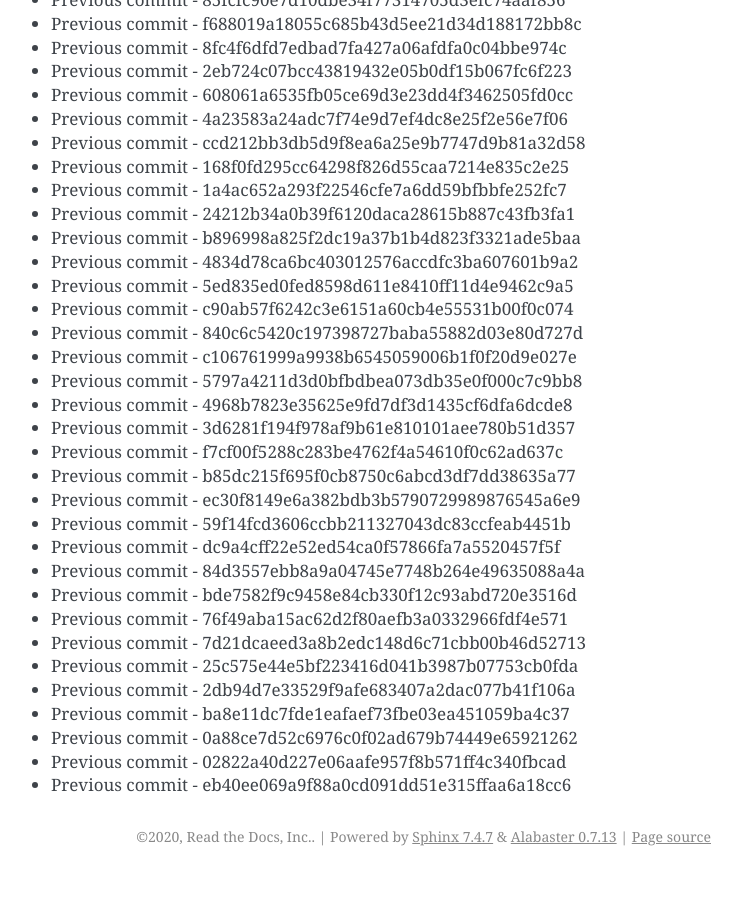
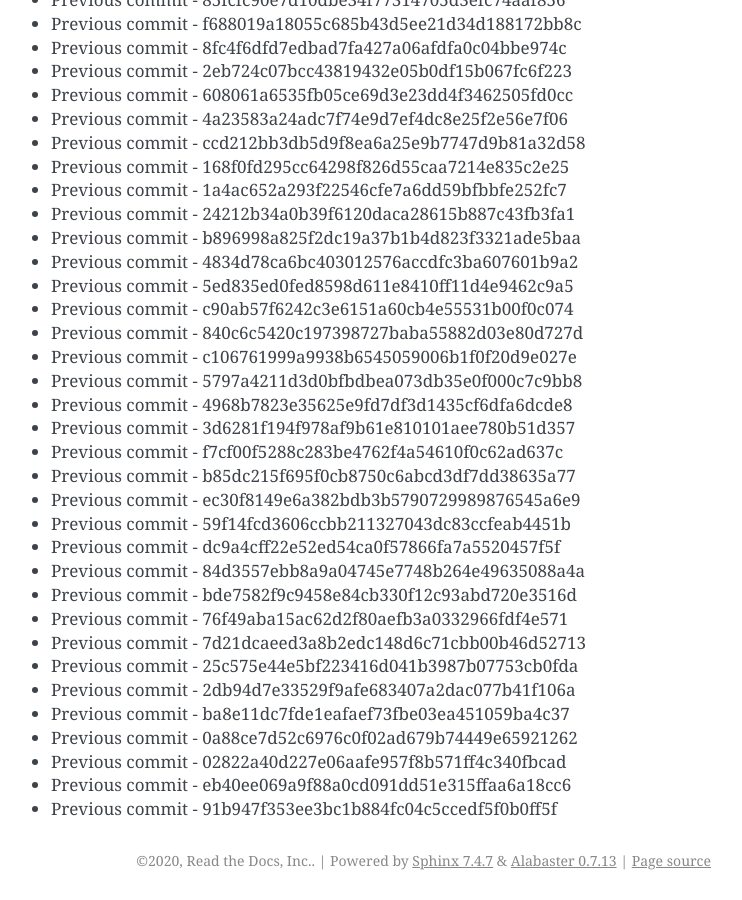
Before and after one commit to readthedocs/rtd-git-stresstest, a Sphinx documentation site: the page built from docs/updates.rst, in a window 1280 px wide and 900 px high, scrolled down 8794 px. Shown: the whole window, without its empty margins (399-1141 px from the left). Built offline with Sphinx 7.4.7, drawn with Linux system fonts in a browser that asks for light colours; before the commit the page ends 9670 px from its top, so only the background shows below that.

Commit message:
Generating commit from previous: 91b947f353ee3bc1b884fc04c5ccedf5f0b0ff5f

```diff
--- a/docs/updates.rst
+++ b/docs/updates.rst
@@ -401,3 +401,4 @@ It can be tested for any performance characteristics.
 * Previous commit - 0a88ce7d52c6976c0f02ad679b74449e65921262
 * Previous commit - 02822a40d227e06aafe957f8b571ff4c340fbcad
 * Previous commit - eb40ee069a9f88a0cd091dd51e315ffaa6a18cc6
+* Previous commit - 91b947f353ee3bc1b884fc04c5ccedf5f0b0ff5f
```
